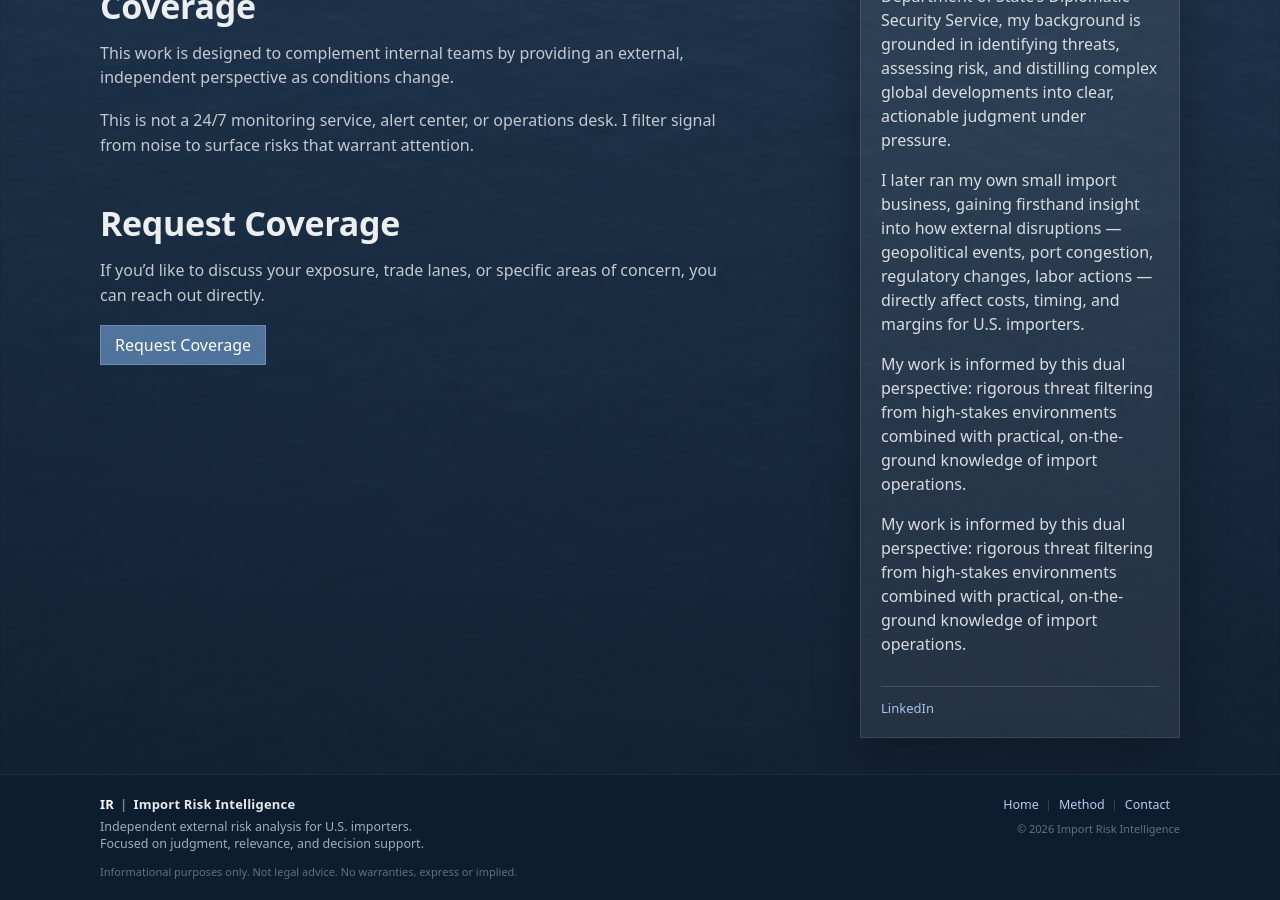
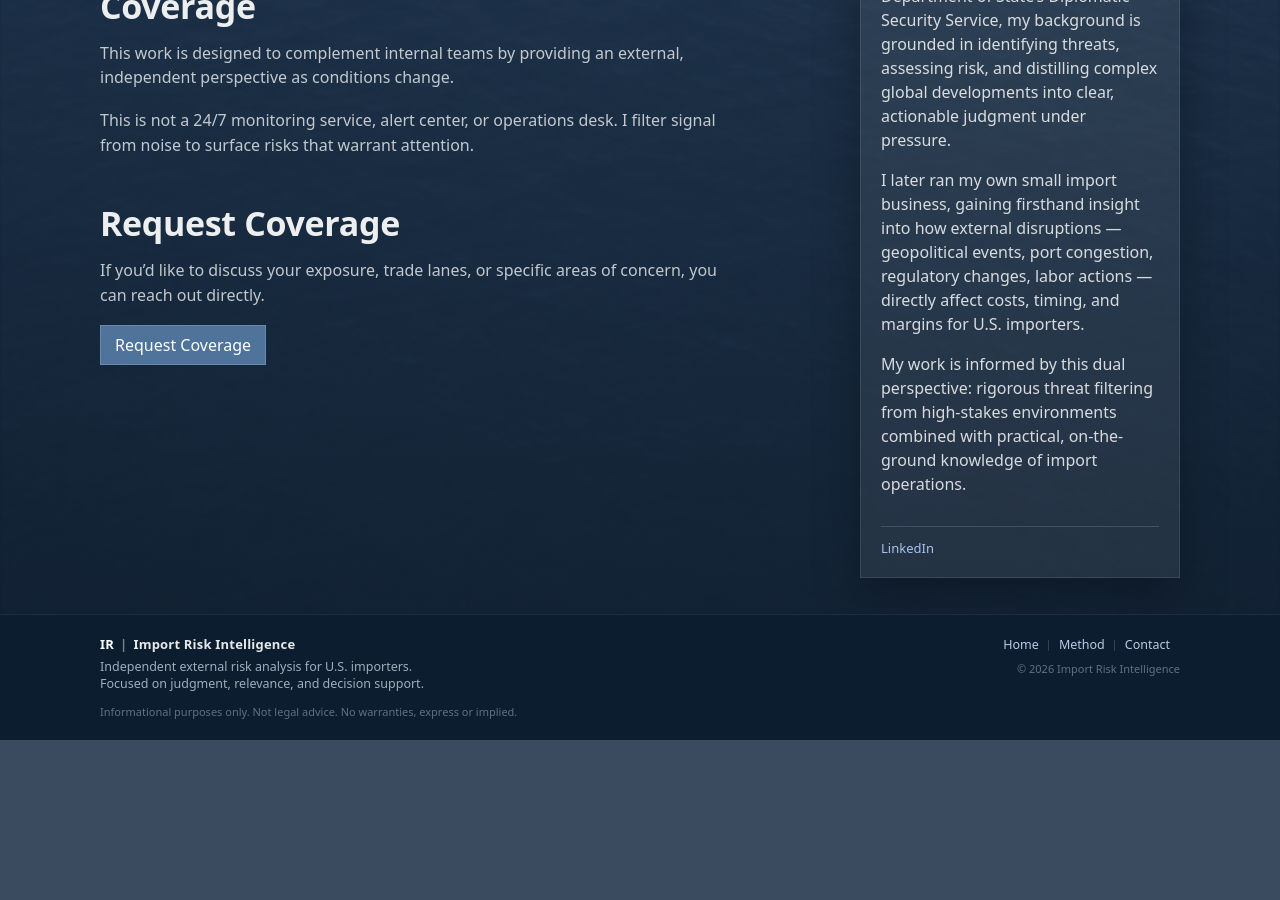
Before and after one commit to importrisk/import-risk-intelligence-site, a Jekyll site: the page built from index.html, in a window 1280 px wide and 900 px high, scrolled down 1097 px. Built offline with Jekyll 4.4.1, drawn with Linux system fonts in a browser that asks for light colours; after the commit the page ends 1837 px from its top, so only the background shows below that.

Commit message:
Update index.html

```diff
--- a/index.html
+++ b/index.html
@@ -140,8 +140,6 @@ description: Independent risk monitoring for U.S. importers.
             I later ran my own small import business, gaining firsthand insight into how external disruptions — geopolitical events, port congestion, regulatory changes, labor actions — directly affect costs, timing, and margins for U.S. importers.</p>
           <p>
             My work is informed by this dual perspective: rigorous threat filtering from high-stakes environments combined with practical, on-the-ground knowledge of import operations. </p>
-          <p>
-            My work is informed by this dual perspective: rigorous threat filtering from high-stakes environments combined with practical, on-the-ground knowledge of import operations. </p>
         </div>
 
         <div class="bio-links">
```
